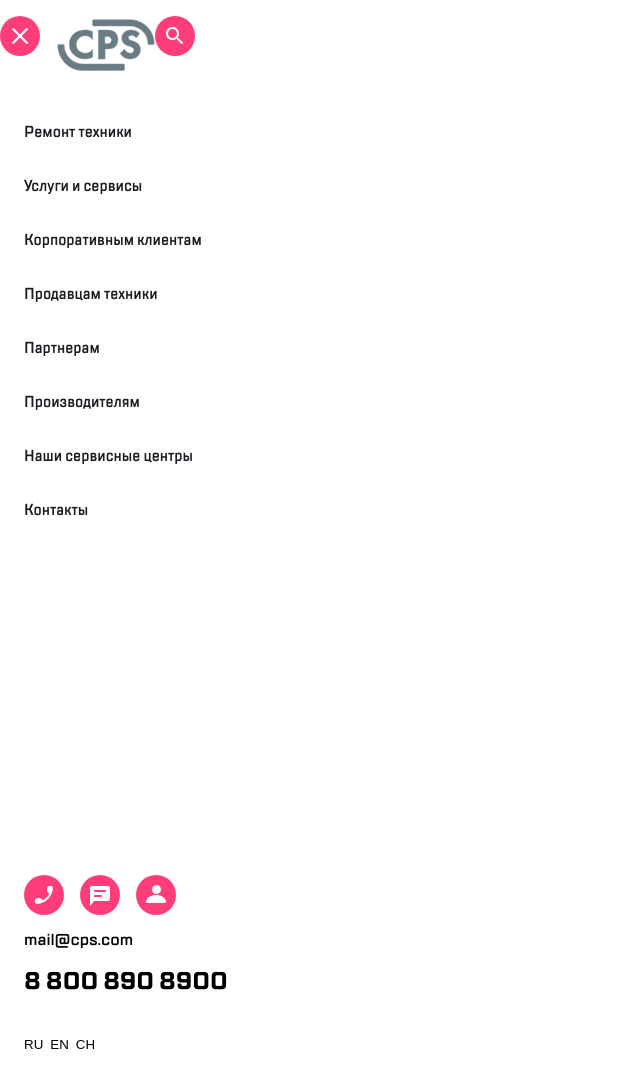
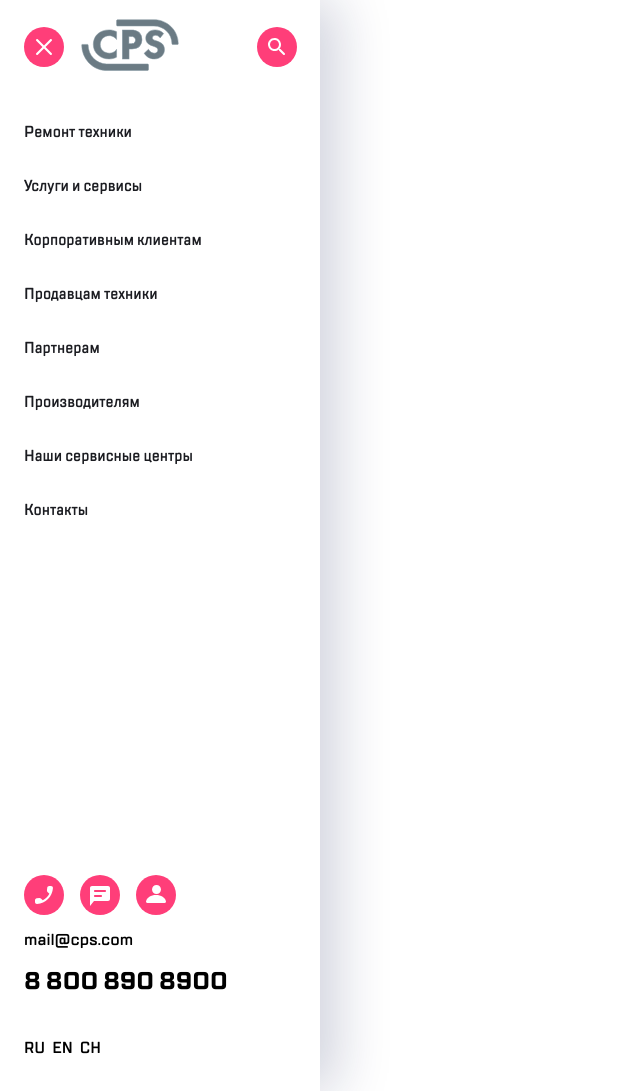
Before and after one commit to ynvr-design/Block-1.4, a plain HTML site: page index.html in a window 1280 px wide. Shown: the whole page, without its empty margins (0-640 px from the left). Before the commit the page ends 1052 px from the top, so only its background shows below. Drawn offline with Linux system fonts and the light colour scheme.

Commit message:
Update index.html

```diff
--- a/index.html
+++ b/index.html
@@ -7,79 +7,65 @@
     <title>Блок 1.4</title>
   </head>
   <body>
+    <aside>
       <header class="header">
         <div class="header-container">
-      <button class="header-button__burger">
+          <button class="header-container__button-burger">
             <img src="images/burger.svg" />
           </button>
 
-      <span class="header-logo">
-        <img src="images/Group.svg" />
-      </span>
+          <a href="/" class="header-logo">
+            <img src="images/Group.svg" alt="logo" />
+          </a>
 
-
-        <button class="header-button__search">
+          <button class="header-container__button-search">
             <img src="images/search.svg" />
           </button>
         </div>
       </header>
 
-    <main>
-        <div class="wrapper">
       <nav class="nav">
         <ul class="nav-list">
+          <li><a href="#repair-divice" class="nav-item">Ремонт техники</a></li>
+          <li><a href="#services-support" class="nav-item">Услуги и сервисы</a></li>
+          <li><a href="#corporate-clients" class="nav-item">Корпоративным клиентам</a></li>
+          <li><a href="#equipment-sellers" class="nav-item">Продавцам техники</a></li>
+          <li><a href="#partners" class="nav-item">Партнерам</a></li>
+          <li><a href="#manufacturers" class="nav-item">Производителям</a></li>
+          <li><a href="#service-centers" class="nav-item">Наши сервисные центры</a></li>
+          <li><a href="#contacts" class="nav-item">Контакты</a></li>
+        </ul>
+      </nav>
+
+      <footer class="wrapper-footer">
+        <div class="contacts">
+          <ul class="contacts-buttons">
             <li>
-                    <a href="#repair-divice" class="nav-item">Ремонт техники</a>
-                  </li>
-                  <li>
-                    <a href="#services-support" class="nav-item">Услуги и сервисы</a>
-                  </li>
-                  <li>
-                    <a href="#corporate-clients" class="nav-item">Корпоративным клиентам</a>
-                  </li>
-                  <li>
-                    <a href="#equipment-sellers" class="nav-item">Продавцам техники</a>
-                  </li>
-                  <li>
-                    <a href="#partners" class="nav-item">Партнерам</a>
-                  </li>
-                  <li>
-                    <a href="#manufacturers" class="nav-item">Производителям</a>
-                  </li>
-                  <li>
-                    <a href="#service-centers" class="nav-item">Наши сервисные центры</a>
-                  </li>
-                  <li>
-                    <a href="#contacts" class="nav-item">Контакты</a>
-                  </li>
-            </ul>
-
-        </nav>
-    </div>
-    </main>
-<div class="wrapper-footer">
-    <footer>
-        <div class="contacts">
-            <div class="contacts-buttons">  <!-- Я создал тут див, потому что не получалось расположить иконки в строку -->
               <button class="contacts-button__call">
                 <img src="images/call.svg" />
               </button>
+            </li>
+            <li>
               <button class="contacts-button__chat">
                 <img src="images/chat.svg" />
               </button>
+            </li>
+            <li>
               <button class="contacts-button__profile">
                 <img src="images/profile.svg" />
               </button>
-            </div>
-              <span class="contacts-mail">mail@cps.com</span>
-              <span class="contacts-number">8 800 890 8900</span>
+            </li>
+          </ul>
+          <span class="contacts-mail"><a href="mailto:mail@cps.com">mail@cps.com</a></span>
+          <span class="contacts-number"><a href="tel:88008908900">8 800 890 8900</a></span>
         </div>
 
-        <div class="lang">
-            <button class="ru">RU</button>
-            <button class="en">EN</button>
-            <button class="ch">CH</button>
+        <ul class="lang">
+          <li><button class="lang__button-ru">RU</button></li>
+          <li><button class="lang__button-en">EN</button></li>
+          <li><button class="lang__button-ch">CH</button></li>
+        </ul>
       </footer>
-</div>
+    </aside>
   </body>
 </html>
```
Lines whose indentation alone changed are shown as unchanged.
